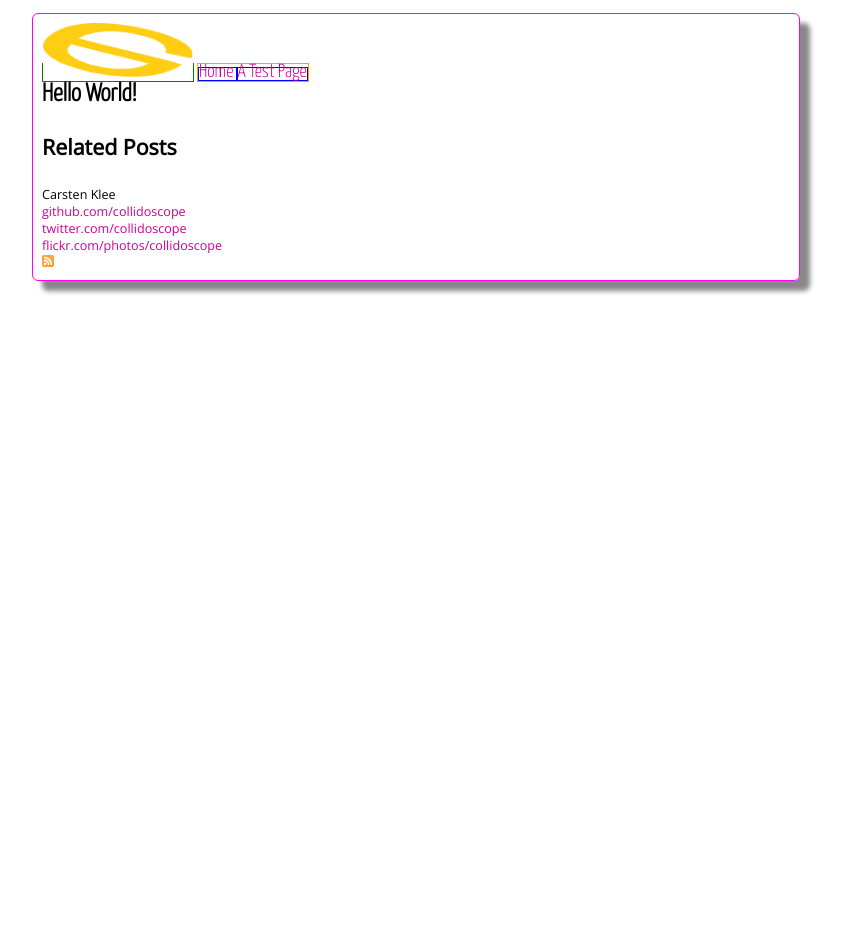
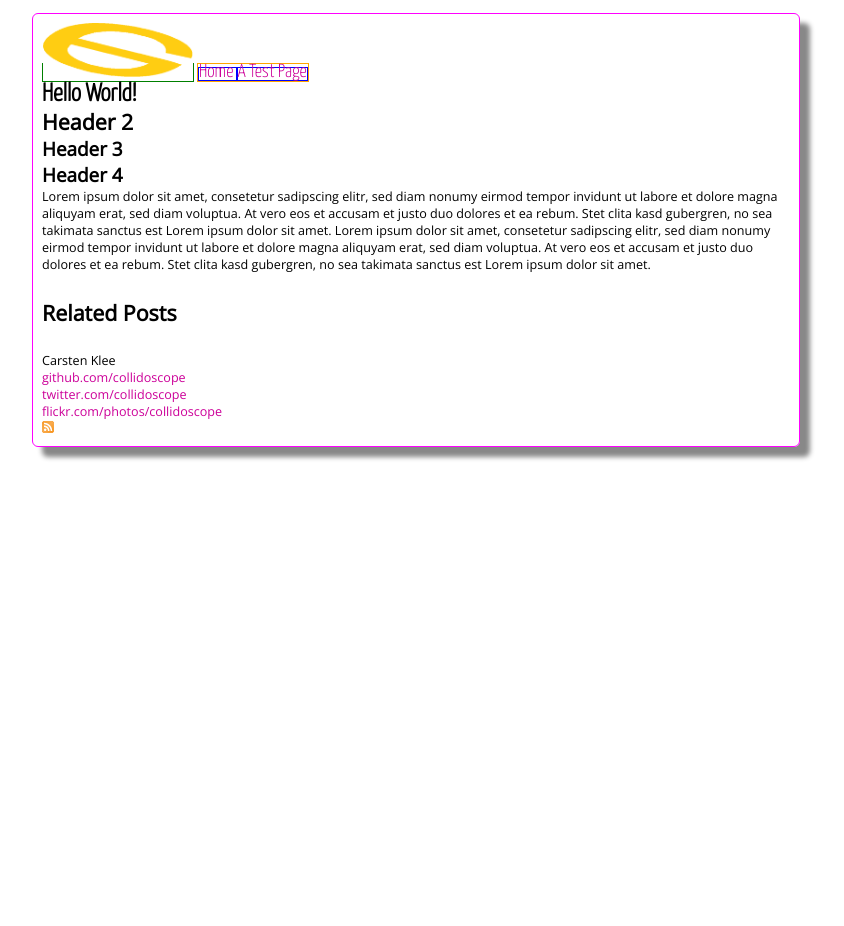
Before and after one commit to collidoscope/collidoscope.github.com, a Jekyll site: the page built from _posts/blog/2012-10-21-hello_world.md, in a window 1280 px wide. Shown: the whole page, without its empty margins (224-1068 px from the left). Built offline with Jekyll 4.4.1, drawn with Linux system fonts in a browser that asks for light colours; some web fonts are replaced; Markdown is read by kramdown in place of the engine named in the settings.

Commit message:
Updated _posts/blog/2012-10-21-hello_world.md

```diff
--- a/_posts/blog/2012-10-21-hello_world.md
+++ b/_posts/blog/2012-10-21-hello_world.md
@@ -2,4 +2,9 @@
 layout: post
 title: Hello World!
 ---
+
 # Hello World!
+## Header 2
+### Header 3
+### Header 4
+Lorem ipsum dolor sit amet, consetetur sadipscing elitr, sed diam nonumy eirmod tempor invidunt ut labore et dolore magna aliquyam erat, sed diam voluptua. At vero eos et accusam et justo duo dolores et ea rebum. Stet clita kasd gubergren, no sea takimata sanctus est Lorem ipsum dolor sit amet. Lorem ipsum dolor sit amet, consetetur sadipscing elitr, sed diam nonumy eirmod tempor invidunt ut labore et dolore magna aliquyam erat, sed diam voluptua. At vero eos et accusam et justo duo dolores et ea rebum. Stet clita kasd gubergren, no sea takimata sanctus est Lorem ipsum dolor sit amet.
```
